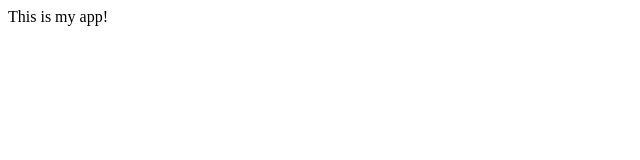
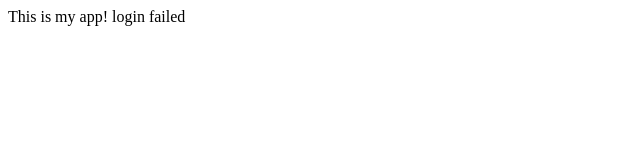
Before and after one commit to kmadjei/myappssample, a plain HTML site: page index.html in a window 1280 px wide. Shown: the whole page, without its empty margins (0-640 px from the left). Drawn offline with Linux system fonts and the light colour scheme.

```diff
--- a/index.html
+++ b/index.html
@@ -4,5 +4,6 @@
     </head>
     <body>
         This is my app!
+        login failed
     </body>
 </html>
```
Also changed, not shown: 1 other file.
